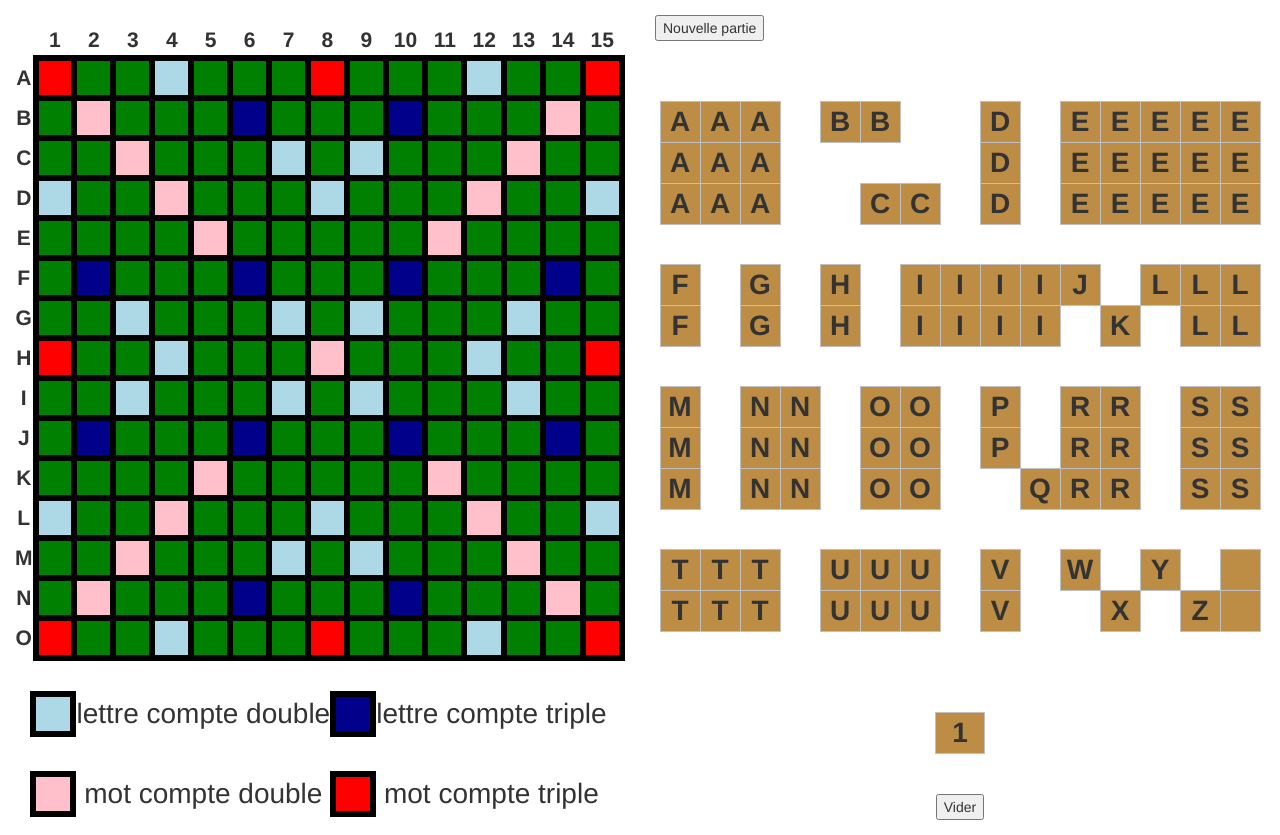
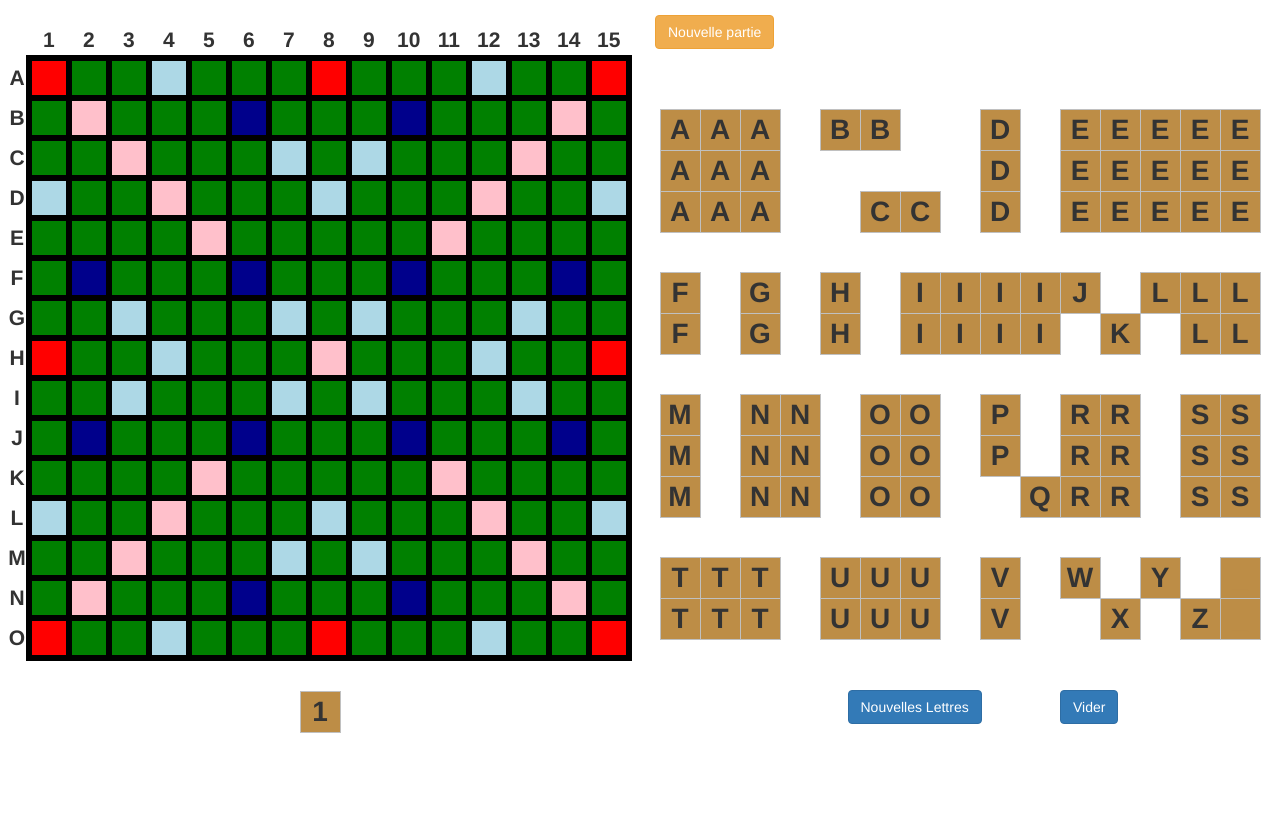
Before and after one commit to PH276/scrabble, a PHP site: page / in a window 1280 px wide. After the commit the page ends 733 px from the top, so only its background shows below. Run offline with PHP 8.4, Linux system fonts and the light colour scheme; the visitor is signed in with stand-in values (Sample User, id 1); lists and menus that the app fills with data are empty.

Commit message:
commit 13
Quelques modifications et corrections

```diff
--- a/css/style.css
+++ b/css/style.css
@@ -15,31 +15,37 @@ th, .entete{
 .case{
     width: 40px;
     height: 40px;
+    /*border:6px solid black;*/
+}
+
+.position{
+    font-size: .7em;
+    text-align: center;
+    border:6px solid black;
 }
 
 .lettre-double{
     background: lightblue;
-    border:6px solid black;
+    /*border:6px solid black;*/
 }
 
 .lettre-triple{
     background: darkblue;
-    border:6px solid black;
+    /*border:6px solid black;*/
 }
 
 .mot-double{
     background: pink;
-    border:6px solid black;
+    /*border:6px solid black;*/
 }
 
 .mot-triple{
     background: red;
-    border:6px solid black;
+    /*border:6px solid black;*/
 }
 
 .autre-case{
     background: green;
-    border:6px solid black;
 }
 
 .cadre-blanc{
@@ -47,21 +53,13 @@ th, .entete{
 }
 
 .cadre-noir{
-    border: 5px solid black;
+    /*border: 5px solid black;*/
 }
 
 #legende {
     margin-top: 30px;
 }
-.legende{
-    margin-top: 15px;
-    margin-left: 50px;
-}
 
-.ligne-legende{
-    /*height: 4vw;*/
-    margin: 5px 0;
-}
 
 .inline-block{
     display: inline-block;
@@ -77,7 +75,7 @@ p span{
 }
 
 .def{
-    font-size: 2em;
+    font-size: .8em;
     text-align: center;
 }
 
@@ -118,7 +116,12 @@ p span{
 }
 
 #afficheTirage{
-    margin-top: 80px;
+    margin: 30px;
+    text-align:center;
+}
+
+#boutonsTirage{
+    margin: 50px;
 }
 
 .lettre{
@@ -129,6 +132,11 @@ p span{
     border: 1px solid silver;
 }
 
+#plateau {
+    margin-bottom: 30px;
+}
+
+
 .blanc{
     color: #BD8D46;
 }
--- a/index.php
+++ b/index.php
@@ -53,6 +53,7 @@ if (empty($_SESSION)){
     <!-- <div id="session">
 </div> -->
 <?php
+
 // echo '<pre>';
 // print_r ($_SESSION);
 // echo '</pre>';
@@ -62,8 +63,10 @@ if (empty($_SESSION)){
     <div class="row">
         <div class="col-md-6" id="table">
             <p id='msg'></p>
+            <div class="row">
+
                 <!-- plateau de jeu -->
-                <table>
+                <table id="plateau">
                     <tr>
                         <th></th>
                         <?php for ($i = 0 ; $i < 15 ; $i++) : ?>
@@ -79,7 +82,7 @@ if (empty($_SESSION)){
                                 $lettrePlacee = ($isLettrePlacee)?$_SESSION['jeu'][$position]:'';
                                 $caseLettre = ($isLettrePlacee)?' lettre':'';
                                 ?>
-                                <?php $position = chr($i+65).($j+1); ?>
+                                <?php //$position = chr($i+65).($j+1); ?>
                                 <?php if ($i%7 == 0 && $j%7 == 0) : ?>
                                     <?php if ($i!=7 || $j!=7) : ?>
                                         <td id="<?= $position ?>" class="position case mot-triple<?= $caseLettre ?>"><?= $lettrePlacee ?></td>
@@ -109,28 +112,18 @@ if (empty($_SESSION)){
                 </tr>
             <?php endfor; ?>
         </table>
-        <!-- <tr>
-        <td class="case"></td>
-    </tr> -->
-    <table id="legende">
-        <tr>
-            <td class="case lettre-double"></td>
-            <td class="def" colspan="7">lettre compte double</td>
-            <td></td>
-            <td class="case lettre-triple"></td>
-            <td class="def" colspan="7">lettre compte triple</td>
-        </tr>
-        <tr>
-            <td class="case"></td>
-        </tr>
-        <tr>
-            <td class="case mot-double"></td>
-            <td class="def" colspan="7">mot compte double</td>
-            <td></td>
-            <td class="case mot-triple"></td>
-            <td class="def" colspan="7">mot compte triple</td>
+    </div>
+    <!-- affichage des lettres tirées -->
+    <?php include ('inc/tirage.inc.php'); ?>
+    <!-- <h2 id="afficheTirage">Lettres piochées</h2> -->
+    <div class="row">
+        <table>
+            <tr id="tirage">
+                <?= $rep['tirage'];  ?>
             </tr>
         </table>
+    </div>
+
 
 </div><!-- fin col-md-6 -->
 <div class="col-md-6">
@@ -152,10 +145,12 @@ if (empty($_SESSION)){
                 'TTT UUU V  X Z_'
             );
             ?>
-            <button type="button" id="newPartie">Nouvelle partie</button>
-            <!-- <form method="post">
+            <button class="btn btn-warning" type="button" id="newPartie">Nouvelle partie</button>
+            <!--
+            <form method="post">
             <input type="submit" name="nouvellePartie" value="Nouvelle partie">
-        </form> -->
+        </form>
+    -->
 
     <table id="lettres">
         <?php foreach ($reserve as $ligne) : ?>
@@ -185,22 +180,13 @@ if (empty($_SESSION)){
 </div>
 </div><!-- fin row -->
 
-<!-- affichage des lettres tirées -->
-<div class="row">
-    <table id="afficheTirage">
-        <tr id="tirage">
-            <?php include ('inc/tirage.inc.php'); ?>
-            <?= $rep['tirage'];  ?>
-        </tr>
-        <tr>
-            <td class="case"></td>
-        </tr>
-        <tr>
-            <td>
-                <button type="button" id="vider">Vider</button>
-            </td>
-        </tr>
-    </table>
+<div id="boutonsTirage" class="row">
+    <div class="col-md-3 col-md-offset-3">
+        <button class="btn btn-primary" type="button" id="NouveauTirage">Nouvelles Lettres</button>
+    </div>
+    <div class="col-md-2 col-md-offset-2">
+        <button class="btn btn-primary" type="button" id="vider">Vider</button>
+    </div>
 </div>
 </div>
 </div>
--- a/js/js.js
+++ b/js/js.js
@@ -26,17 +26,21 @@ function ajax(para, fich_php, reponseAttendue){
     };
 }
 
+var isLettreChoisie = false;
+function ecouteurChoix(elt){
+    if (!isLettreChoisie){
+        isLettreChoisie = true;
 
-function ecouteurChoix(e){
 
         // positionner une lettre lettre choisie du tirage
         var lettreChoisie = '';
         var positionChoisie = '';
         // choix d'une lettre
-    lettreChoisie = e.innerHTML;
+        lettreChoisie = elt.innerHTML;
         console.log(lettreChoisie);
         // choix de la position où placer la lettre choisie
         $('.position').on('click', function(e){
+            isLettreChoisie = false;
             positionChoisie = e.currentTarget.id;
             console.log(positionChoisie);
             console.log(lettreChoisie);
@@ -50,6 +54,7 @@ function ecouteurChoix(e){
 
         });
     }
+}
 
 // $(document).ready(function() {
 
@@ -60,17 +65,22 @@ $('#newPartie').on('click', function(){
 });
 
 // choix d'une lettre de réserve
-$('.reserve').on('click', function(e){
-    lettreChoisie = e.currentTarget.childNodes[0].data;
-    var parameters = "lettreChoisie=" + lettreChoisie;
-    ajax(parameters, 'uneLettreTireeAjax.php', true);
-});
+// $('.reserve').on('click', function(e){
+//     lettreChoisie = e.currentTarget.childNodes[0].data;
+//     var parameters = "lettreChoisie=" + lettreChoisie;
+//     ajax(parameters, 'uneLettreTireeAjax.php', true);
+// });
 
 // choix d'une lettre de réserve
 $('#vider').on('click', function(e){
     ajax('', 'videTirageAjax.php', true);
 });
 
+// tirage automatique
+$('#NouveauTirage').on('click', function(e){
+    ajax('', 'tirageAutomatiqueAjax.php', true);
+});
+
 // ================ fin ajax ===============================
 
 // });
```
Also changed, not shown: MAJ.php (added, +33 -0 lines), tirageAutomatiqueAjax.php (added, +46 -0 lines). Lines whose indentation alone changed are shown as unchanged.
